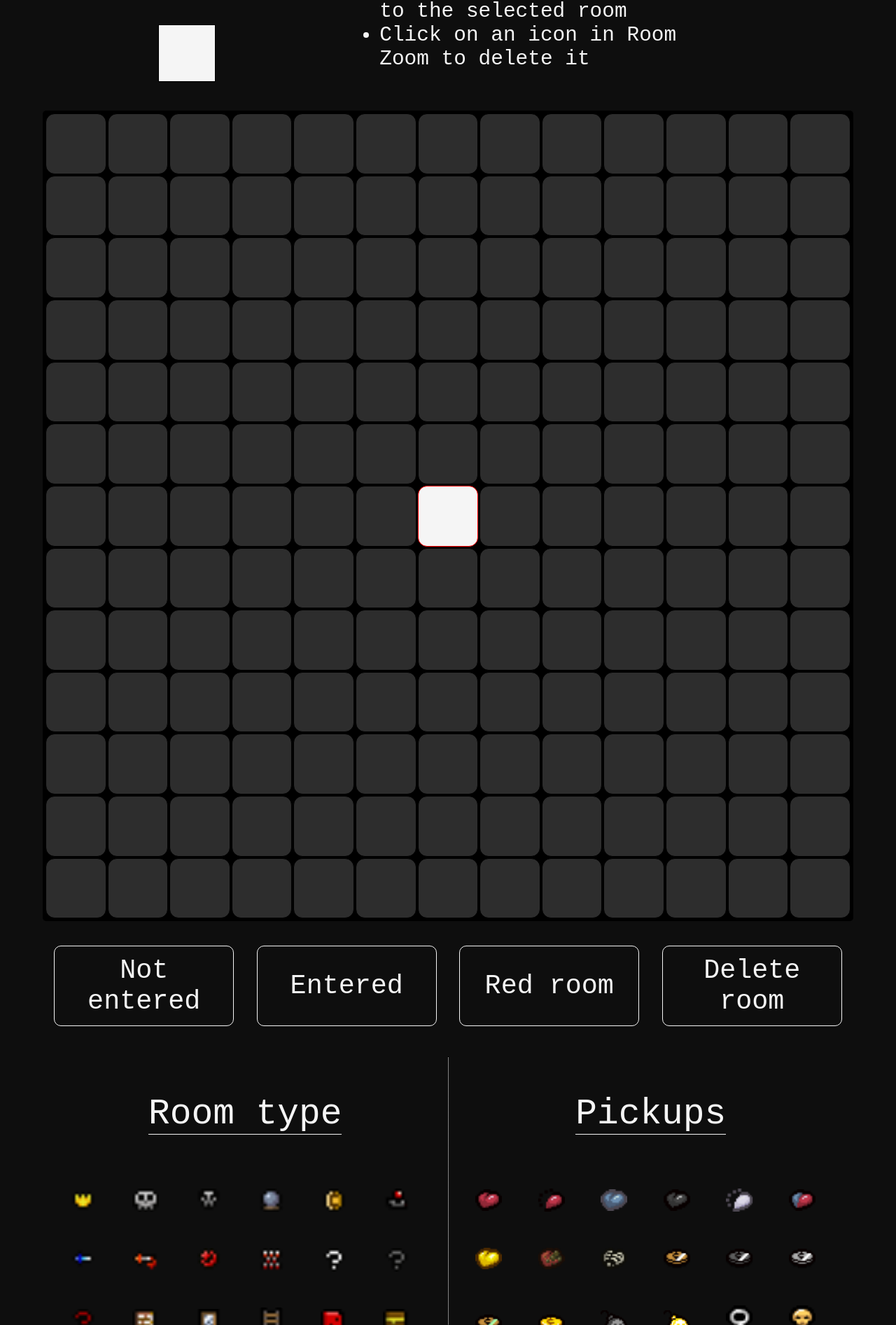
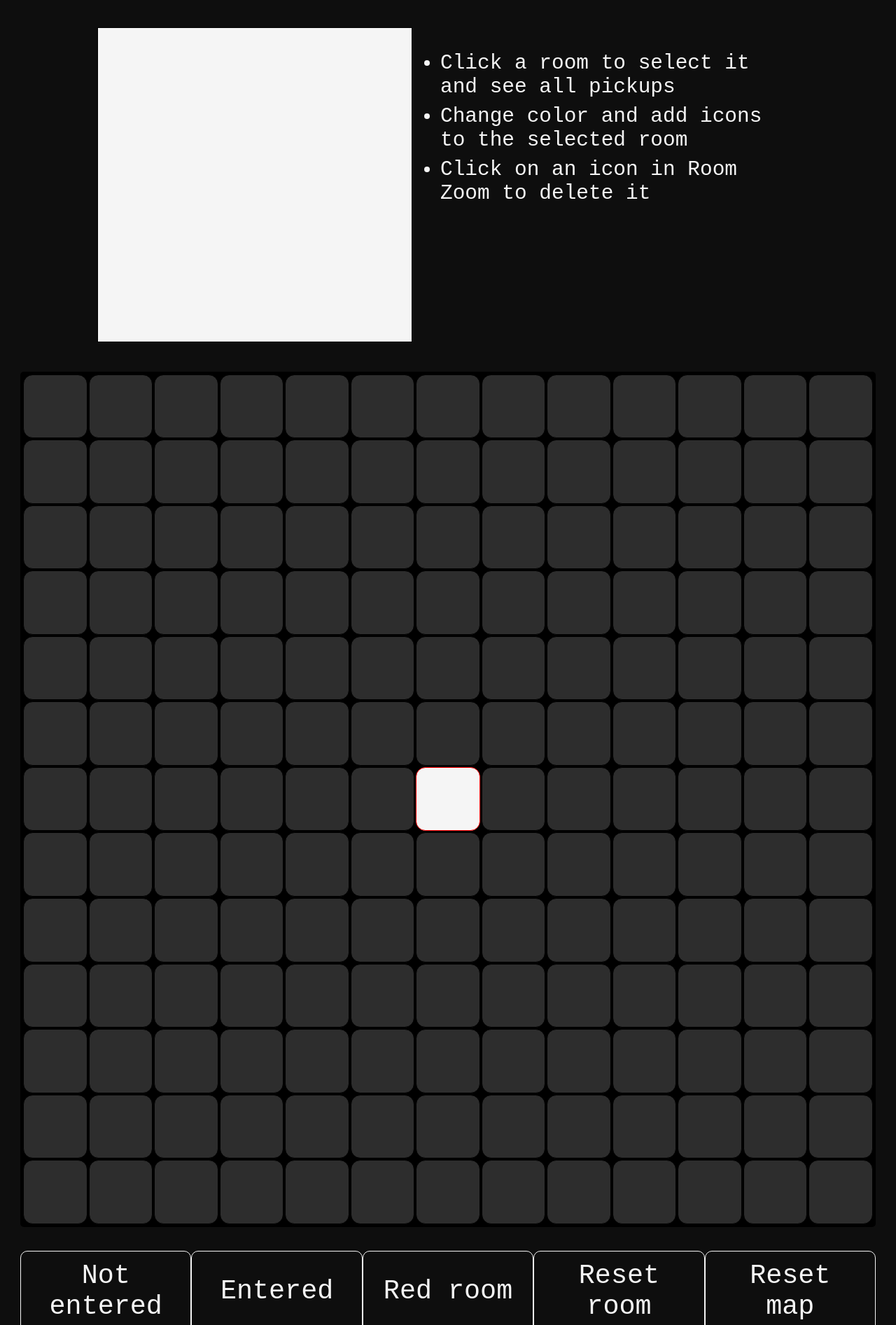
Before and after one commit to BonkersCoding/boi-assistant, a plain HTML site: page index.html in a window 1280 px wide. Shown: the part 418-2311 px from the top of the page at 70% size. Drawn offline with Linux system fonts and the light colour scheme.

Commit message:
Change room zoom and icon size, add reset button

```diff
--- a/index.html
+++ b/index.html
@@ -18,9 +18,8 @@
                 <div class="square"></div>
             </div>
             <ul>
-                <li>Click a room to select it</li>
-                <li>Click on room options to change color</li>
-                <li>Click on an icon to add it to the selected room</li>
+                <li>Click a room to select it and see all pickups</li>
+                <li>Change color and add icons to the selected room</li>
                 <li>Click on an icon in Room Zoom to delete it</li>
             </ul>
         </div>
@@ -29,7 +28,8 @@
             <button id="not-entered">Not entered</button>
             <button id="entered">Entered</button>
             <button id="red">Red room</button>
-            <button id="reset">Delete room</button>
+            <button id="reset">Reset room</button>
+            <button id="reset-map">Reset map</button>
         </div>
         <div class="bottom">
             <div class="rooms">
--- a/javascript.js
+++ b/javascript.js
@@ -9,6 +9,9 @@ let targetPixel;
 
 
 function generatePixels(size) {
+    while (container.hasChildNodes()) {
+        container.removeChild(container.firstChild);
+    }
     for (let i = 0; i < size; i++) {
         let row = document.createElement("div");
         row.classList.add("row");
@@ -130,6 +133,10 @@ function changeColor(option) {
              roomZoom.removeChild(roomZoom.firstChild);
          }
          break;
+         case "reset-map":
+             generatePixels(13);
+             break;
+
      default: break;
     }
 }
--- a/style.css
+++ b/style.css
@@ -17,7 +17,7 @@ button {
     height: 100%;
     font-size: 3vw;
     text-align: center;
-    padding: 0.5% 1%;
+    padding: 0.5% 2%;
     border: 1px solid whitesmoke;
     border-radius: 10px;
     cursor: pointer;
@@ -30,10 +30,10 @@ p {
 }
 
 h1 {
-    font-size: 7vw;
+    font-size: 8vw;
     text-align: center;
     color: black;
-    -webkit-text-stroke: 1px white;
+    -webkit-text-stroke: 0.5px white;
 }
 
 header {
@@ -62,7 +62,7 @@ header {
 }
 
 .top {
-    align-items: flex-end;
+    align-items: center;
 }
 .bottom {
     align-items: flex-start;
@@ -72,6 +72,7 @@ li {
     width: 40vw;
     font-size: 2.3vw;
     text-align: left;
+    padding: 0.5vh 0;
 }
 
 .rooms, .pickups {
@@ -92,12 +93,14 @@ li {
 }
 
 .room-type, .pickup-type {
+    width: stretch;
     display: flex;
     flex-wrap: wrap;
+    padding-left: 5vw;
 }
 
 img {
-    width: 3vw;
+    width: 6vw;
     padding: 1vw;
     margin: 1vw;
     border-radius: 1.5vw;
@@ -109,7 +112,7 @@ img {
 .container {
     display: flex;
     flex-direction: column;
-    width: 90vw;
+    width: 95vw;
     aspect-ratio: 1 / 1;
     padding: 3px;
     margin: 2vh 0;
@@ -158,7 +161,7 @@ img {
 
 
 .square {
-    height: 10vh;
+    width: 35vw;
     aspect-ratio: 1 /1;
     border: 1px solid black;
     background-color: whitesmoke;
```
